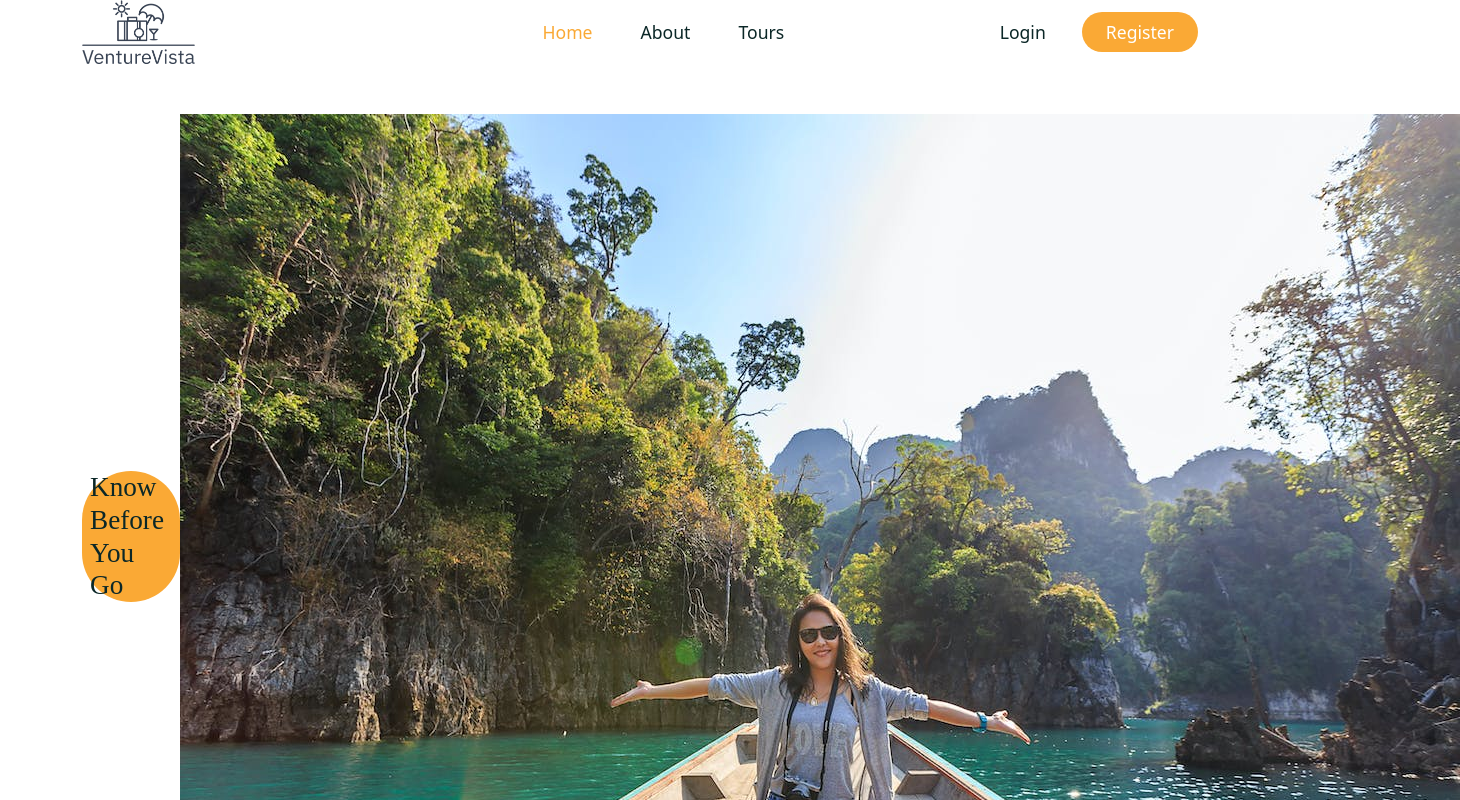
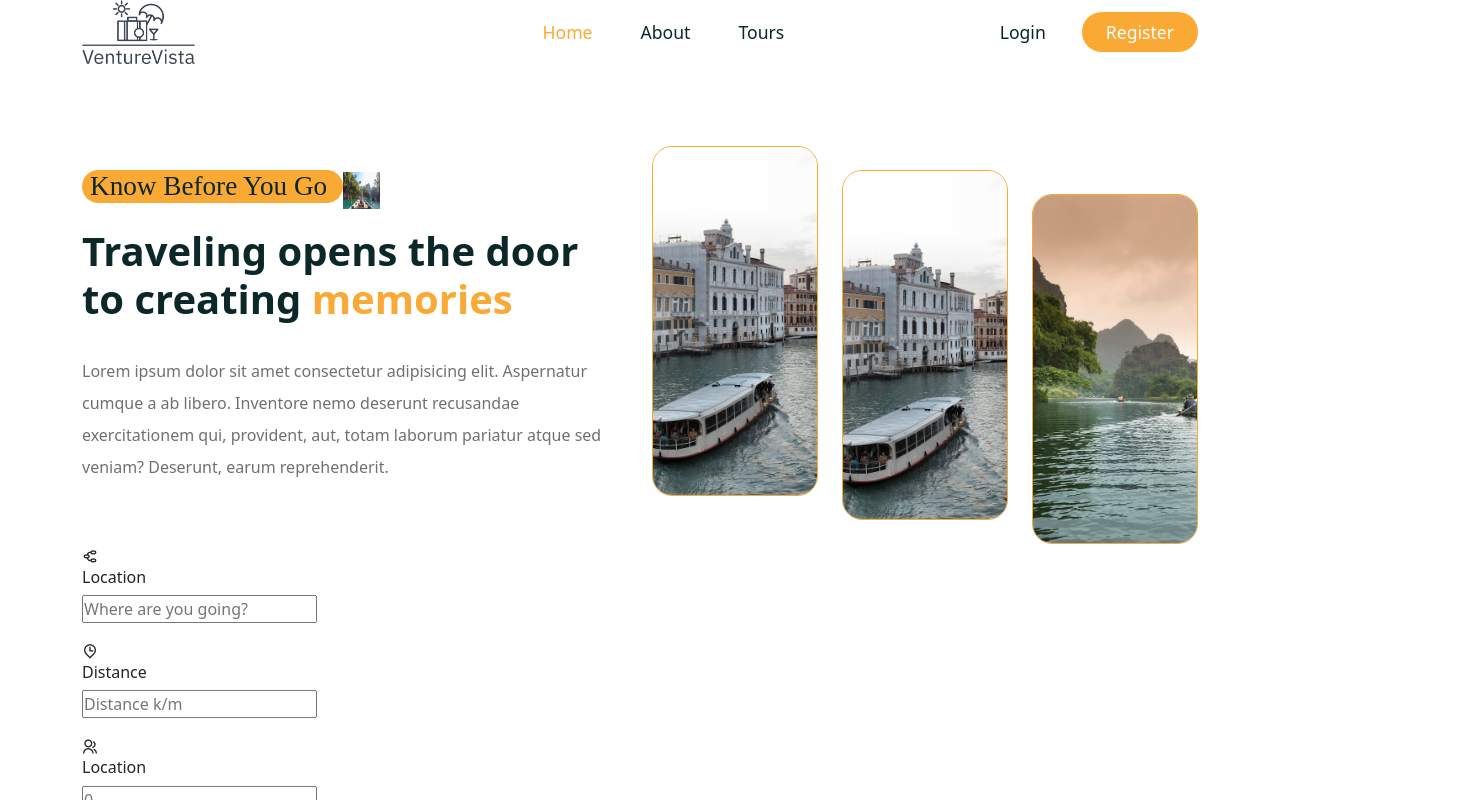
Before and after one commit to Adi-283/VentureVista, a React (Create React App) app: page /home in a window 1280 px wide. Shown: the top 800 px of the page, 1460 px wide, since content can reach past the window. Built offline with nearby package versions, Linux system fonts and the light colour scheme; a web font is replaced by a local one.

Commit message:
Editing on Home Page

```diff
--- a/src/pages/Home.jsx
+++ b/src/pages/Home.jsx
@@ -7,6 +7,7 @@
 // import heroVideo from '../assets/images/hero-video.mp4'
 import worldImg from '../assets/images/world.jpg'
 import Subtitle from "../shared/Subtitle";
+import SearchBar from "../shared/SearchBar";
 
 
 const Home = () => {
@@ -28,6 +29,22 @@
                             </p>
                         </div>
                     </Col>
+                    <Col lg='2'>
+                        <div className="hero__img-box">
+                            <img src={heroImg} alt="" />
+                        </div>
+                    </Col>
+                    <Col lg='2'>
+                        <div className="hero__img-box mt-4">
+                            <img src={heroImg} alt="" />
+                        </div>
+                    </Col>
+                    <Col lg='2'>
+                        <div className="hero__img-box mt-5">
+                            <img src={heroImg02} alt="" />
+                        </div>
+                    </Col>
+                    <SearchBar />
                 </Row>
             </Container>
         </section>
--- /dev/null
+++ b/src/shared/SearchBar.jsx
@@ -0,0 +1,37 @@
+import React from 'react'
+
+import { Col, Form,FormGroup} from "reactstrap";
+
+const SearchBar = () => {
+  return (
+    <Col lg='12'>
+        <div ClassName="search__bar">
+            <Form ClassName="d-flex align-items-center gap-4">
+                <FormGroup ClassName="d-flex gap-3 form__group form__group-fast">
+                    <span><i class="ri-mind-map"></i></span>
+                    <div>
+                        <h6>Location</h6>
+                        <input type="text" placeholder="Where are you going?"></input>
+                    </div>
+                </FormGroup>
+                <FormGroup ClassName="d-flex gap-3 form__group form__group-fast">
+                    <span><i class="ri-map-pin-time-line"></i></span>
+                    <div>
+                        <h6>Distance</h6>
+                        <input type="number" placeholder="Distance k/m"></input>
+                    </div>
+                </FormGroup>
+                <FormGroup ClassName="d-flex gap-3 form__group form__group-last">
+                    <span><i class="ri-group-line"></i></span>
+                    <div>
+                        <h6>Location</h6>
+                        <input type="number" placeholder="0"></input>
+                    </div>
+                </FormGroup>
+            </Form>
+        </div>
+    </Col>
+  )
+}
+
+export default SearchBar;
--- a/src/styles/home.css
+++ b/src/styles/home.css
@@ -0,0 +1,41 @@
+
+
+.hero__subtitle img {
+    width:2.3rem;
+    height: 2.3rem;
+
+}
+
+.hero__content h1{
+    font: 3.2rem;
+    font-weight: 600;
+    margin-top: 1rem;
+    margin-bottom: 2rem;
+    color: var(--heading-color);
+}
+
+.hero__content h1 .highlights{
+    color: var(--secondary-color);
+}
+
+.hero__content p{
+    font-style: 1.1rem;
+    color: var(--text-color);
+    line-height: 2rem;
+}
+
+.hero__img-box img, .hero__img-box video {
+    width: 100%;
+    height: 350px;
+    border-radius: 20px;
+    border: 1px solid var(--secondary-color);
+    object-fit: cover;
+}
+
+.hero__content {
+    padding-top: 3.5rem;
+}
+
+.hero__img-box {
+    padding-top: 2rem;
+}
```
